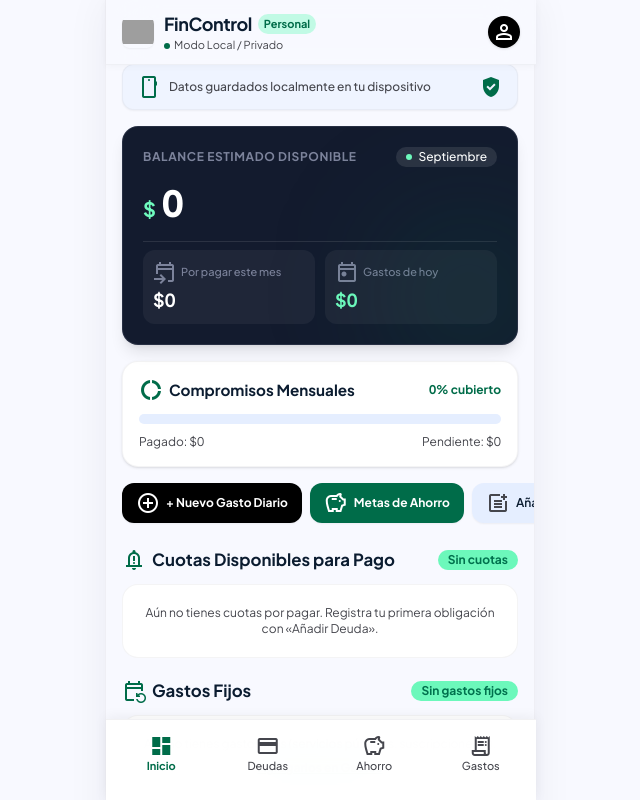
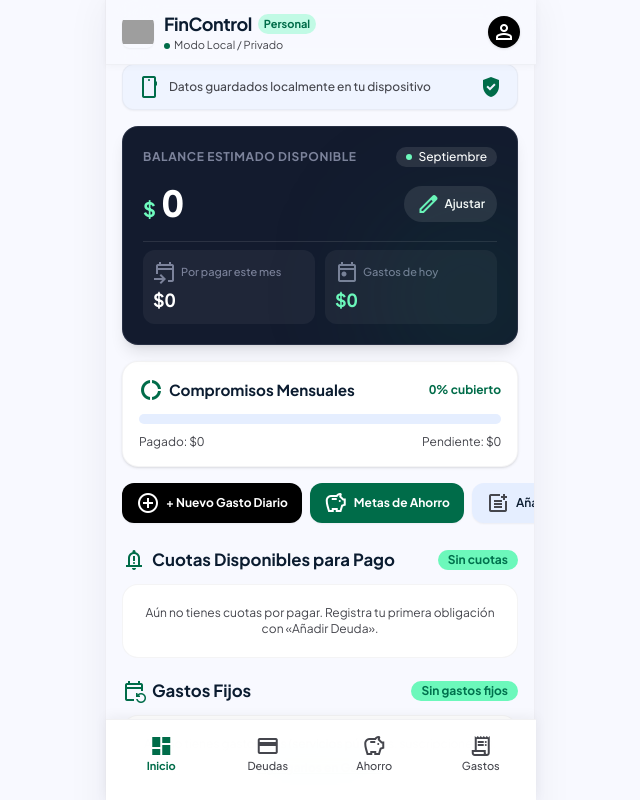
Before and after one commit to MachadoAPP/FinAPP, a React (Vite) app: page / in a window 1280 px wide. Shown: the top 800 px of the page, without its empty margins (320-960 px from the left). Built offline with nearby package versions, Linux system fonts and the light colour scheme; grey boxes are pictures that could not be loaded.

Commit message:
Add files via upload

```diff
--- a/src/components/screens/InicioScreen.tsx
+++ b/src/components/screens/InicioScreen.tsx
@@ -73,11 +73,21 @@ export const InicioScreen: React.FC<InicioScreenProps> = ({ onOpenModal }) => {
           </span>
         </div>
 
-        <div className="flex items-baseline gap-1.5 my-0.5">
-          <span className="text-xl font-bold text-[#6ffbbe]">$</span>
-          <span className="text-[2.25rem] font-extrabold tracking-tight leading-none text-[#ffffff]">
-            {formatCOPPlain(balance)}
-          </span>
+        <div className="flex items-center justify-between gap-2 my-0.5">
+          <div className="flex items-baseline gap-1.5 min-w-0">
+            <span className="text-xl font-bold text-[#6ffbbe]">$</span>
+            <span className="text-[2.25rem] font-extrabold tracking-tight leading-none text-[#ffffff]">
+              {formatCOPPlain(balance)}
+            </span>
+          </div>
+          <button
+            type="button"
+            onClick={() => onOpenModal('ajustar-saldo')}
+            className="flex-shrink-0 flex items-center gap-1 bg-[#ffffff]/10 hover:bg-[#ffffff]/20 text-[#ffffff] text-xs font-semibold px-3 py-1.5 rounded-full active:scale-95 transition-all"
+          >
+            <span className="material-symbols-outlined text-[16px] text-[#6ffbbe]">edit</span>
+            <span>Ajustar</span>
+          </button>
         </div>
 
         {/* Dual Mini Metric Display */}
```
